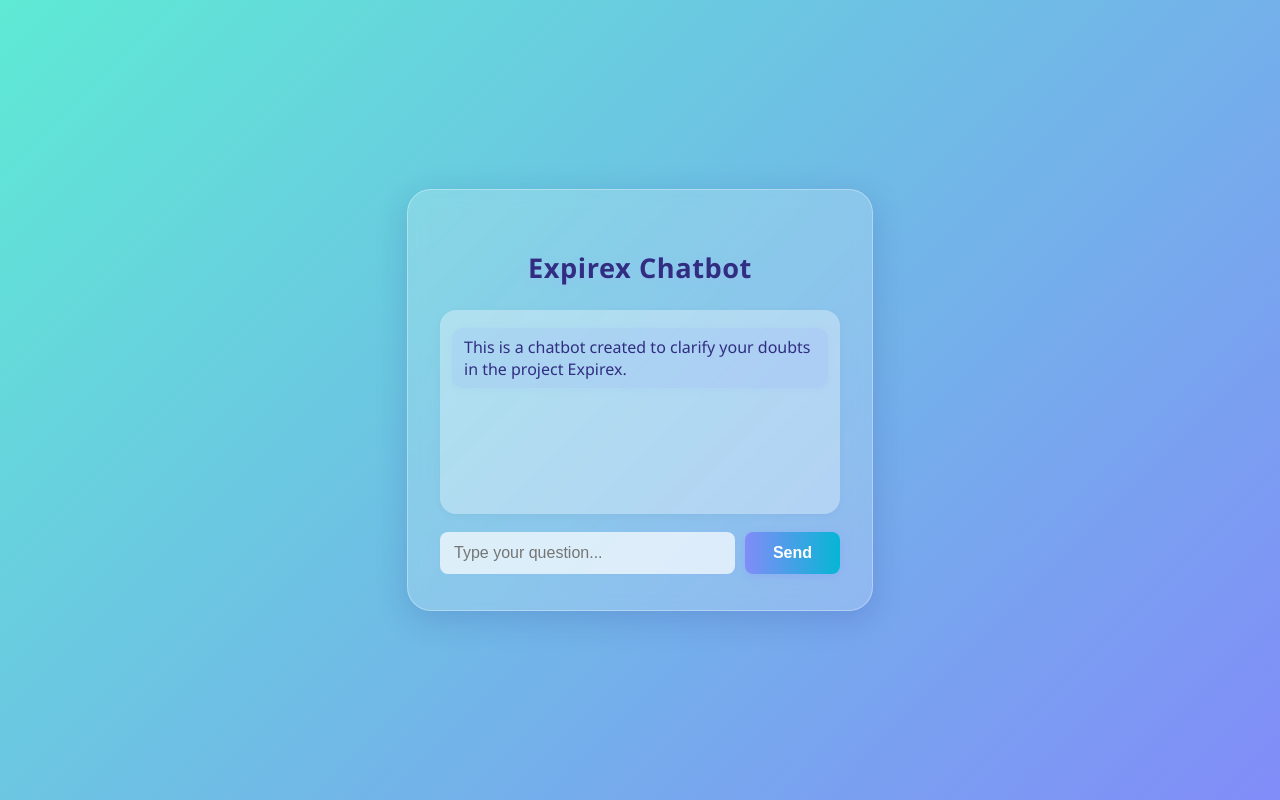
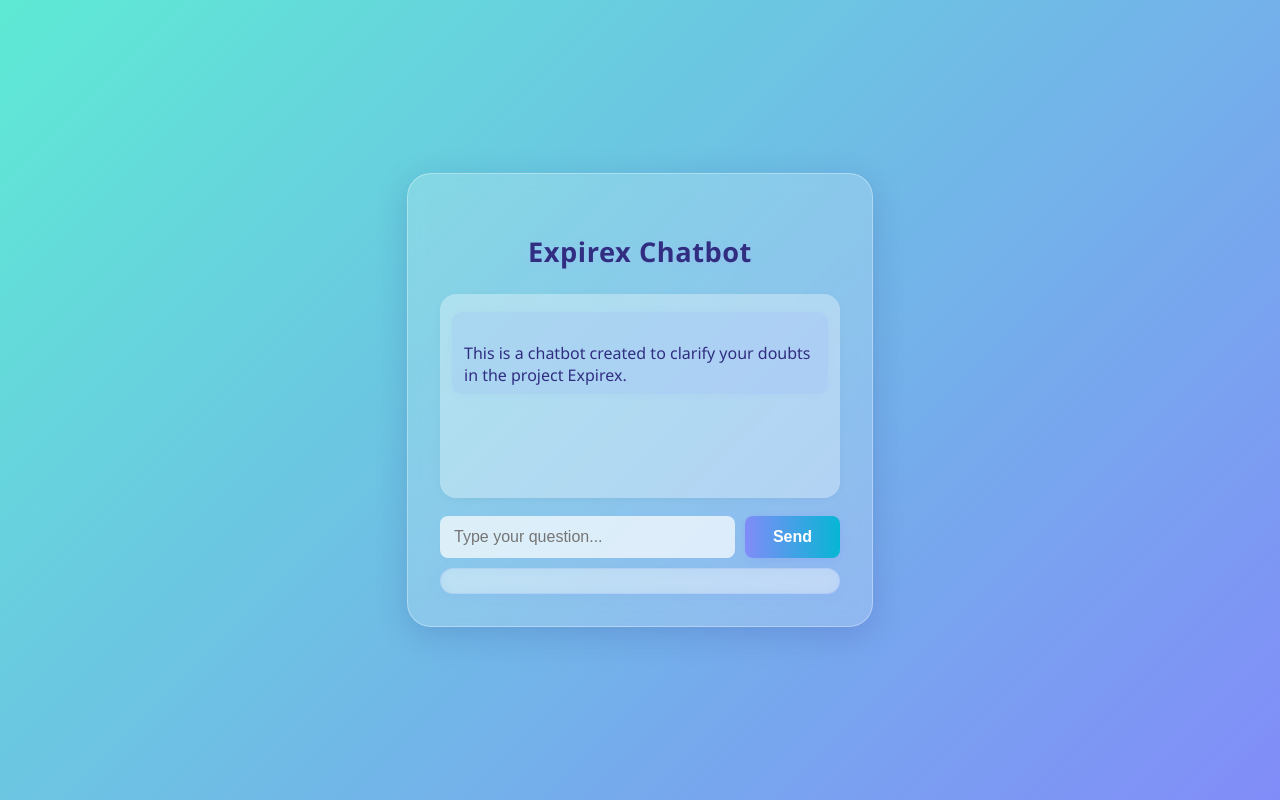
Before and after one commit to Navneeth-3108/chatbot, a Flask app: page / in a window 1280 px wide. Run offline with Flask 3, Linux system fonts and the light colour scheme.

Commit message:
minor works

```diff
--- a/static/style.css
+++ b/static/style.css
@@ -63,6 +63,7 @@
     background: rgba(129, 140, 248, 0.11);
     color: #312e81;
     word-break: break-word;
+    white-space: pre-line;
     box-shadow: 0 1px 8px 0 rgba(129, 140, 248, 0.08);
     animation: message-in 0.4s cubic-bezier(.4,0,.2,1);
 }
@@ -132,16 +133,40 @@
 }
 
 #suggestions {
-    margin-top: 4px;
+    margin-top: 10px;
+    display: flex;
+    flex-direction: column;
+    gap: 10px;
+    background: rgba(255, 255, 255, 0.32);
+    border-radius: 16px;
+    box-shadow: 0 2px 12px 0 rgba(129, 140, 248, 0.10);
+    padding: 12px 8px;
+    backdrop-filter: blur(8px);
+    -webkit-backdrop-filter: blur(8px);
+    border: 1px solid rgba(129, 140, 248, 0.13);
+    max-height: 180px;
+    overflow-y: auto;
 }
+
 .suggestion {
-    background: #f0f0f0;
-    padding: 8px;
-    margin: 2px 0;
-    border-radius: 4px;
+    background: linear-gradient(90deg, #e0e7ff 0%, #f0fdff 100%);
+    color: #312e81;
+    padding: 10px 14px;
+    border-radius: 8px;
     cursor: pointer;
-    transition: background 0.2s;
+    font-size: 1rem;
+    font-weight: 500;
+    box-shadow: 0 1px 4px 0 rgba(129, 140, 248, 0.07);
+    transition: background 0.18s, color 0.18s, box-shadow 0.18s;
+    border: 1px solid transparent;
+    margin: 0;
 }
-.suggestion:hover {
-    background: #d2f5d2;
+
+.suggestion:hover, .suggestion:focus {
+    background: linear-gradient(90deg, #818cf8 0%, #5eead4 100%);
+    color: #fff;
+    border: 1px solid #818cf8;
+    box-shadow: 0 2px 10px 0 #818cf855;
+    outline: none;
+    outline-offset: 2px;
 }
--- a/templates/index.html
+++ b/templates/index.html
@@ -40,10 +40,13 @@
                         const div = document.createElement('div');
                         div.className = 'suggestion';
                         div.textContent = s;
-                        div.onclick = () => {
-                            userInput.value = s;
-                            suggestionsDiv.innerHTML = '';
-                            sendMessage(); // Auto-submit on click
+                        div.tabIndex = 0;
+                        div.onkeydown = (e) => {
+                            if (e.key === "Enter" || e.key === " ") {
+                                userInput.value = s;
+                                suggestionsDiv.innerHTML = '';
+                                sendMessage();
+                            }
                         };
                         suggestionsDiv.appendChild(div);
                     });
@@ -74,7 +77,11 @@
             .then(data => {
                 const botMsg = document.createElement('div');
                 botMsg.className = 'message bot';
-                botMsg.textContent = data.response || data.error || "No response";
+                // Use innerHTML and escape HTML to preserve formatting
+                botMsg.innerHTML = (data.response || data.error || "No response")
+                    .replace(/</g, "&lt;")
+                    .replace(/>/g, "&gt;")
+                    .replace(/\n/g, "<br>");
                 messages.appendChild(botMsg);
                 messages.scrollTop = messages.scrollHeight;
             });
```
